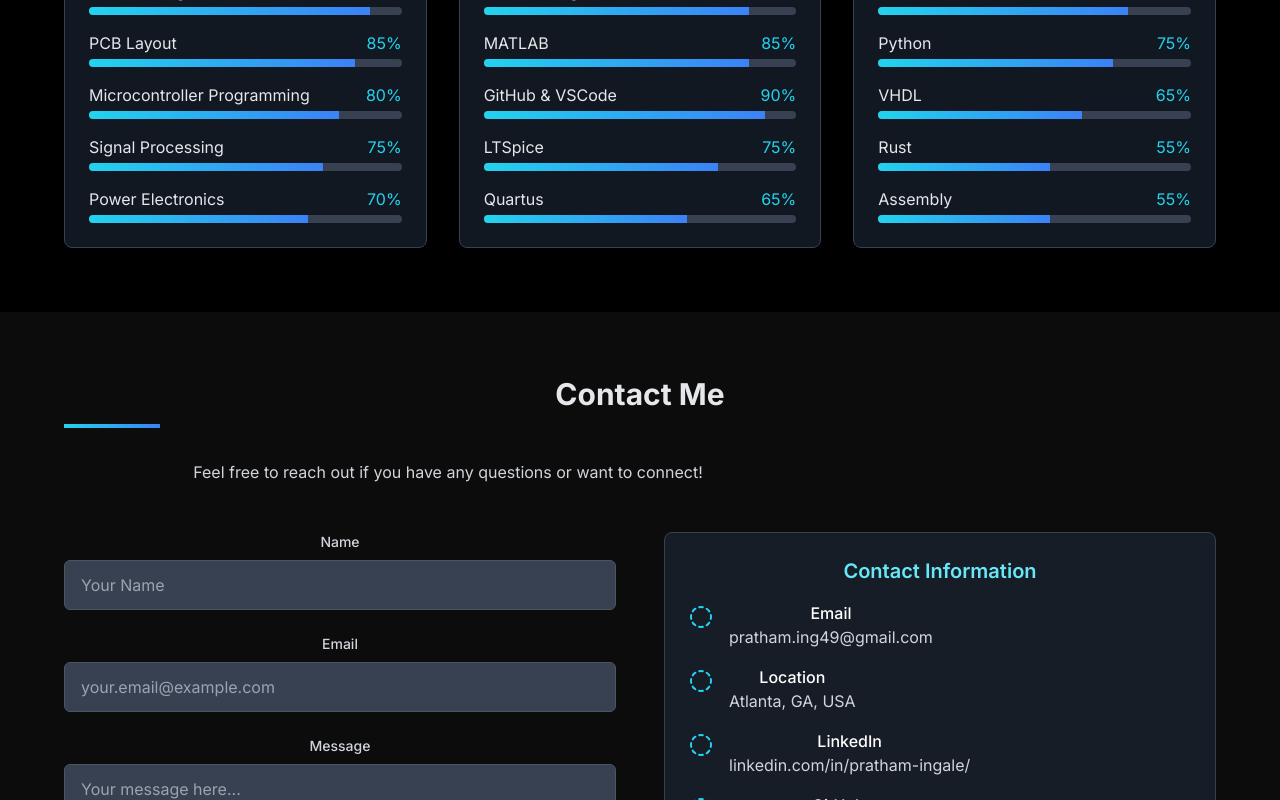
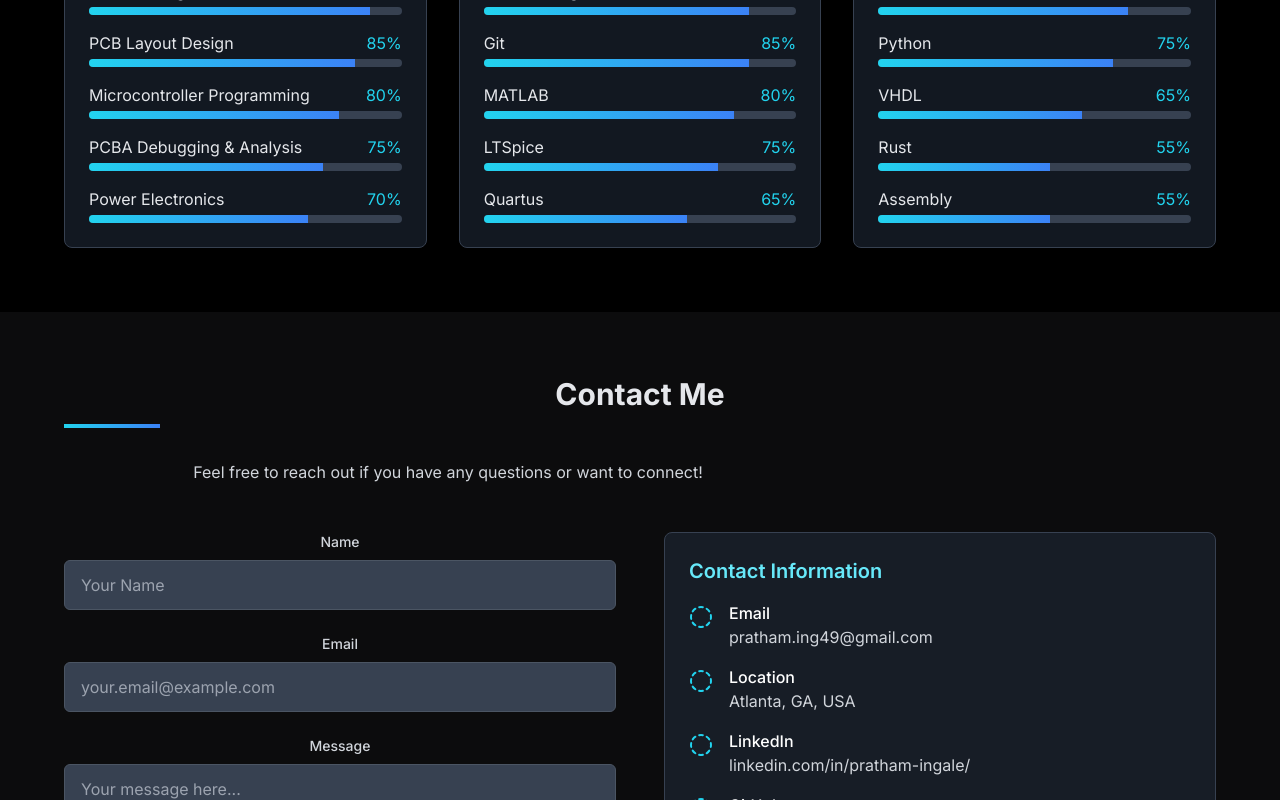
Before and after one commit to prathamingale49/personal-website, a React (Vite) app: page / in a window 1280 px wide. Shown: the part 3000-3800 px from the top of the page. Built offline with nearby package versions, Linux system fonts and the light colour scheme.

Commit message:
fixed skills & centered contact info

```diff
--- a/src/components/ContactSection.tsx
+++ b/src/components/ContactSection.tsx
@@ -68,12 +68,12 @@ export const ContactSection: React.FC = () => {
 
         <div className="md:w-1/2">
           <div className="bg-gray-800/60 p-6 rounded-lg border border-gray-700 h-full">
-            <h3 className="text-xl font-semibold text-cyan-300 mb-4">Contact Information</h3>
+            <h3 className="text-xl font-semibold text-cyan-300 mb-4 text-left">Contact Information</h3>
 
             <div className="space-y-4">
               <div className="flex items-start gap-4">
                 <CircleDashed className="text-cyan-400 mt-1" />
-                <div>
+                <div className="text-left">
                   <h4 className="font-medium text-white">Email</h4>
                   <p className="text-gray-300">pratham.ing49@gmail.com</p>
                 </div>
@@ -81,7 +81,7 @@ export const ContactSection: React.FC = () => {
 
               <div className="flex items-start gap-4">
                 <CircleDashed className="text-cyan-400 mt-1" />
-                <div>
+                <div className="text-left">
                   <h4 className="font-medium text-white">Location</h4>
                   <p className="text-gray-300">Atlanta, GA, USA</p>
                 </div>
@@ -89,7 +89,7 @@ export const ContactSection: React.FC = () => {
 
               <div className="flex items-start gap-4">
                 <CircleDashed className="text-cyan-400 mt-1" />
-                <div>
+                <div className="text-left">
                   <h4 className="font-medium text-white">LinkedIn</h4>
                   <p className="text-gray-300">linkedin.com/in/pratham-ingale/</p>
                 </div>
@@ -97,7 +97,7 @@ export const ContactSection: React.FC = () => {
 
               <div className="flex items-start gap-4">
                 <CircleDashed className="text-cyan-400 mt-1" />
-                <div>
+                <div className="text-left">
                   <h4 className="font-medium text-white">GitHub</h4>
                   <p className="text-gray-300">github.com/prathamingale49</p>
                 </div>
--- a/src/components/SkillsSection.tsx
+++ b/src/components/SkillsSection.tsx
@@ -7,9 +7,9 @@ export const SkillsSection: React.FC = () => {
       category: "Technical Skills",
       skills: [
         { name: "Circuit Design", level: 90 },
-        { name: "PCB Layout", level: 85 },
+        { name: "PCB Layout Design", level: 85 },
         { name: "Microcontroller Programming", level: 80 },
-        { name: "Signal Processing", level: 75 },
+        { name: "PCBA Debugging & Analysis", level: 75 },
         { name: "Power Electronics", level: 70 },
       ]
     },
@@ -17,8 +17,8 @@ export const SkillsSection: React.FC = () => {
       category: "Software & Tools",
       skills: [
         { name: "Altium Designer", level: 85 },
-        { name: "MATLAB", level: 85 },
-        { name: "GitHub & VSCode", level: 90 },
+        { name: "Git", level: 85 },
+        { name: "MATLAB", level: 80 },
         { name: "LTSpice", level: 75 },
         { name: "Quartus", level: 65 },
       ]
```
